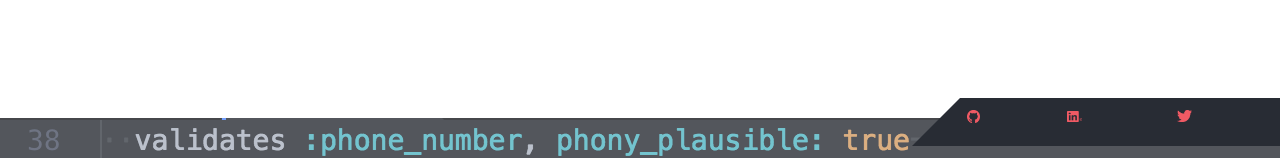
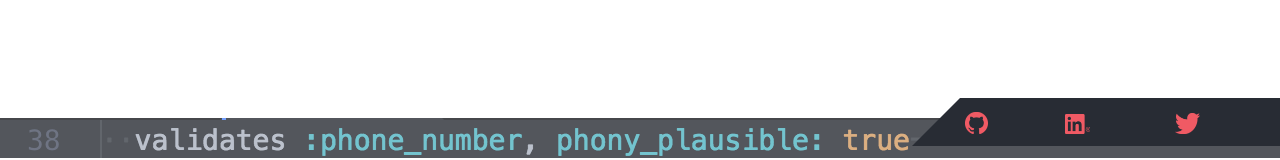
Before and after one commit to amdoyle/amdoyle, a Jekyll site: the page built from index.html, in a window 1280 px wide and 972 px high. Shown: the part 812-972 px from the top of the window. Built offline with Jekyll 4.4.1, drawn with Linux system fonts in a browser that asks for light colours; nearby versions of some CDN libraries.

Commit message:
Update footer to fix Firefox bug

```diff
--- a/_sass/_layout.scss
+++ b/_sass/_layout.scss
@@ -222,6 +222,7 @@
   }
 }
 
+
 .footer-image {
   opacity: 0.8;
   background-image: url('../images/code.png');
@@ -320,10 +321,10 @@
     }
   }
 
-  .footer-content img {
-    width: 25%;
-    margin-top: 9%;
-  }
+  // .footer-content img {
+  //   width: 25%;
+  //   margin-top: 9%;
+  // }
 
 }
 /* --------------- Mobile Landscape Orientation: iPhone 6  & tablet portrait  --------------- */
@@ -343,11 +344,11 @@
     justify-content: center;
     padding: 5%;
   }
-
-  .footer-content img {
-    width: 20%;
-    margin-top: 2%
-  }
+  //
+  // .footer-content img {
+  //   width: 20%;
+  //   margin-top: 2%
+  // }
 
 }
 
@@ -431,26 +432,20 @@
     margin-left: 0;
   }
 
-
-  .footer-content {
-    width: 25vw;
-    float: right;
-    padding-left: 0;
-    margin: -75px 0 0 0;
-  }
-
   .resume-content {
     margin-bottom: -2%;
   }
 
   .footer-content {
-    border-bottom: 6em solid #282c34;
-    border-left: 6em solid transparent;
-    & img {
-      margin-top: 2%;
-      width: 15%;
+      width: 25vw;
+      float: right;
+      padding-left: 0;
+      margin: -75px 0 0 0;
+      & img {
+        margin: 30% 0 5% 0;
+        padding: 0;
+      }
     }
-  }
 
   #projects img, .extra-content {
     width: 90%;
@@ -603,9 +598,9 @@
       top: 0em;
     }
 
-    .footer-content img {
-      margin-top: -3%;
-    }
+    // .footer-content img {
+    //   margin-top: -3%;
+    // }
 }
 
 @media screen and (min-width: 3500px) {
@@ -660,9 +655,7 @@
     margin-top: -128px;
   }
 
-  .footer-content img {
-    width: 13%;
-    margin-top: -3%
+  .footer-content {
+    margin-top: -125px;
   }
-
 }
```
